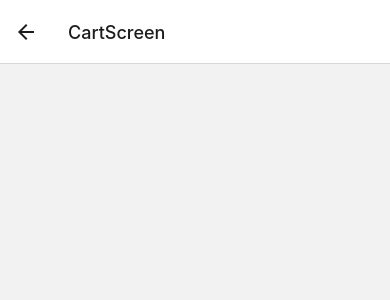
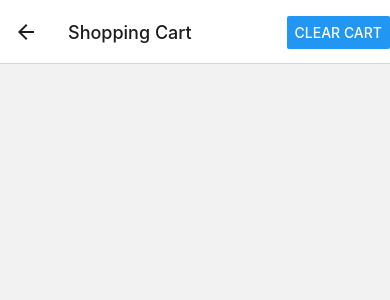
Before and after one commit to firdousali86/D19BTraining, a React Native app: screen /CartScreen in a window 390 px wide. Shown: the top 300 px of the page. Built offline with nearby package versions, Linux system fonts and the light colour scheme; what redux-flipper would draw is missing.

Commit message:
add navigation button

```diff
--- a/src/containers/CartScreen/index.js
+++ b/src/containers/CartScreen/index.js
@@ -2,7 +2,7 @@ import {StyleSheet, Text, View, FlatList, TouchableOpacity} from 'react-native';
 import React from 'react';
 import {useSelector} from 'react-redux';
 
-const CartScreen = () => {
+const CartScreen = props => {
   const cart = useSelector(state => state.cart.cartItems);
 
   return (
--- a/src/navigate/index.js
+++ b/src/navigate/index.js
@@ -26,14 +26,20 @@ import {
   ProductList,
   CartScreen,
 } from '../containers';
-import {Text, View} from 'react-native';
+import {Button, Text, View} from 'react-native';
 import {createBottomTabNavigator} from '@react-navigation/bottom-tabs';
 import {PersistanceHelper} from '../helpers';
 import {useUserContext} from '../contexts/UserContext';
+import {useNavigation} from '@react-navigation/native';
+import {useDispatch} from 'react-redux';
+import {clearCart} from '../features/cart/cartSlice';
 
 const Tab = createBottomTabNavigator();
 
-const Navigation = () => {
+const Navigation = props => {
+  const navigation = useNavigation();
+  const dispatch = useDispatch();
+
   // const [isUserLoggedIn, setIsUserLoggedIn] = useState(false);
 
   // const {
@@ -83,8 +89,40 @@ const Navigation = () => {
   const getMainStack = () => {
     return (
       <Stack.Group>
-        <Stack.Screen name="ProductList" component={ProductList} />
-        <Stack.Screen name="CartScreen" component={CartScreen} />
+        <Stack.Screen
+          name="ProductList"
+          component={ProductList}
+          options={{
+            title: 'Shopping List',
+            headerRight: () => {
+              return (
+                <Button
+                  title="Cart"
+                  onPress={() => {
+                    navigation.navigate('CartScreen');
+                  }}
+                />
+              );
+            },
+          }}
+        />
+        <Stack.Screen
+          name="CartScreen"
+          component={CartScreen}
+          options={{
+            title: 'Shopping Cart',
+            headerRight: () => {
+              return (
+                <Button
+                  title="Clear Cart"
+                  onPress={() => {
+                    dispatch(clearCart());
+                  }}
+                />
+              );
+            },
+          }}
+        />
 
         <Stack.Screen name="TestRedux" component={TestRedux} />
         <Stack.Screen name="TestAPIListScreen" component={TestAPIListScreen} />
```
